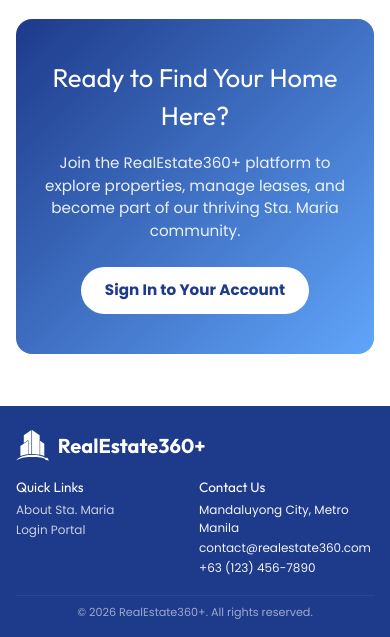
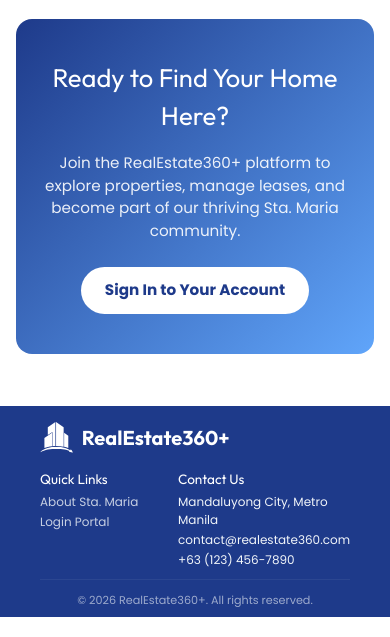
Before and after one commit to JOHNARVINTUM/RealEstateDemo, a Django app: page / in a window 390 px wide. Shown: the part 1786-2423 px from the top of the page. Run offline with Django 5.2, Linux system fonts and the light colour scheme; some libraries are stand-ins or nearby versions; some web fonts are replaced.

Commit message:
feat: improve footer layout and responsiveness across mobile and tablet sizes

```diff
--- a/static/css/landing.css
+++ b/static/css/landing.css
@@ -1,12 +1,18 @@
 /* static/css/landing.css */
 
 :root {
-  --lp-primary: #1E3A8A;      /* Rich Navy Blue */
-  --lp-secondary: #3B82F6;    /* Bright Blue */
-  --lp-accent: #60A5FA;       /* Light Blue */
-  --lp-bg-light: #F8FAFC;     /* Soft slate white */
-  --lp-text-dark: #0F172A;    /* Dark slate */
-  --lp-text-light: #F1F5F9;   /* Light gray */
+  --lp-primary: #1E3A8A;
+  /* Rich Navy Blue */
+  --lp-secondary: #3B82F6;
+  /* Bright Blue */
+  --lp-accent: #60A5FA;
+  /* Light Blue */
+  --lp-bg-light: #F8FAFC;
+  /* Soft slate white */
+  --lp-text-dark: #0F172A;
+  /* Dark slate */
+  --lp-text-light: #F1F5F9;
+  /* Light gray */
   --lp-white: #FFFFFF;
   --lp-shadow-sm: 0 4px 6px -1px rgba(0, 0, 0, 0.05);
   --lp-shadow-lg: 0 10px 25px -5px rgba(0, 0, 0, 0.1);
@@ -30,7 +36,12 @@
   min-height: 100vh;
 }
 
-.lp-wrapper h1, .lp-wrapper h2, .lp-wrapper h3, .lp-wrapper h4, .lp-wrapper h5, .lp-wrapper h6 {
+.lp-wrapper h1,
+.lp-wrapper h2,
+.lp-wrapper h3,
+.lp-wrapper h4,
+.lp-wrapper h5,
+.lp-wrapper h6 {
   font-family: var(--lp-font-heading);
   margin: 0;
 }
@@ -109,7 +120,8 @@
 
 .lp-btn-login {
   background-color: var(--lp-primary);
-  color: #FFFFFF !important; /* Force white text for readability */
+  color: #FFFFFF !important;
+  /* Force white text for readability */
   padding: 10px 24px;
   border-radius: 999px;
   font-weight: 600;
@@ -295,7 +307,7 @@
   text-align: center;
   padding: 100px 24px;
   border-radius: 32px;
-  margin: 64px auto;
+  margin: 0 auto 64px auto;
   max-width: 1200px;
 }
 
@@ -379,7 +391,7 @@
 .lp-footer-bottom {
   text-align: center;
   padding-top: 24px;
-  border-top: 1px solid rgba(255,255,255,0.1);
+  border-top: 1px solid rgba(255, 255, 255, 0.1);
   font-size: 0.875rem;
   opacity: 0.6;
 }
@@ -410,6 +422,7 @@
     opacity: 0;
     transform: translateY(30px);
   }
+
   100% {
     opacity: 1;
     transform: translateY(0);
@@ -421,12 +434,15 @@
   .lp-about-grid {
     grid-template-columns: 1fr;
   }
+
   .lp-about-img {
     order: -1;
   }
+
   .lp-hero h1 {
     font-size: 3rem;
   }
+
   .lp-section {
     padding: 80px 0;
   }
@@ -444,9 +460,11 @@
   .lp-mobile-menu-btn.active span:nth-child(1) {
     transform: translateY(9px) rotate(45deg);
   }
+
   .lp-mobile-menu-btn.active span:nth-child(2) {
     opacity: 0;
   }
+
   .lp-mobile-menu-btn.active span:nth-child(3) {
     transform: translateY(-9px) rotate(-45deg);
   }
@@ -494,12 +512,23 @@
   }
 
   .lp-footer-grid {
-    grid-template-columns: 1fr;
-    gap: 32px;
+    grid-template-columns: 2fr 1fr 1fr;
+    gap: 16px;
+  }
+
+  .lp-footer h4 {
+    font-size: 1rem;
+    margin-bottom: 8px;
+  }
+
+  .lp-footer p,
+  .lp-footer-links li {
+    font-size: 0.85rem;
+    margin-bottom: 4px;
   }
 
   .lp-cta {
-    margin: 40px 16px;
+    margin: 0 16px 40px 16px;
     padding: 60px 20px;
     border-radius: 24px;
   }
@@ -512,7 +541,8 @@
     font-size: 1.125rem;
   }
 
-  .lp-btn-cta, .lp-btn-primary {
+  .lp-btn-cta,
+  .lp-btn-primary {
     width: auto;
     display: inline-block;
     padding: 14px 32px;
@@ -520,6 +550,7 @@
 }
 
 @media (max-width: 480px) {
+
   /* Container adjustments for iPhone SE (375px) */
   .lp-container {
     padding: 0 16px;
@@ -559,7 +590,8 @@
   /* Hero Section */
   .lp-hero {
     padding-top: 60px;
-    min-height: 100vh; /* Better fit for 667px height */
+    min-height: 100vh;
+    /* Better fit for 667px height */
   }
 
   .lp-hero-content {
@@ -610,7 +642,8 @@
 
   /* Call to Action (CTA) Section */
   .lp-cta {
-    margin: 0 0 32px 0; /* Removed top margin to balance space */
+    margin: 0 0 32px 0;
+    /* Removed top margin to balance space */
     padding: 40px 16px;
     border-radius: 16px;
   }
@@ -649,11 +682,11 @@
   }
 
   /* Hide the description paragraph to save space */
-  .lp-footer-grid > div:first-child p {
+  .lp-footer-grid>div:first-child p {
     display: none;
   }
 
-  .lp-footer-grid > div:first-child {
+  .lp-footer-grid>div:first-child {
     grid-column: span 2;
     margin-bottom: 0;
   }
@@ -663,7 +696,8 @@
     margin-bottom: 4px;
   }
 
-  .lp-footer p, .lp-footer-links li {
+  .lp-footer p,
+  .lp-footer-links li {
     font-size: 0.75rem;
     margin-bottom: 2px;
   }
@@ -675,7 +709,26 @@
   .lp-footer-bottom {
     padding-top: 8px;
     font-size: 0.7rem;
-    border-top: 1px solid rgba(255,255,255,0.1);
+    border-top: 1px solid rgba(255, 255, 255, 0.1);
     margin-top: 16px;
   }
 }
+
+@media (max-width: 1024px) {
+  .lp-footer {
+    height: 25vh !important;
+    overflow: hidden !important;
+    padding: 24px 24px calc(16px + env(safe-area-inset-bottom)) !important;
+    display: flex;
+    flex-direction: column;
+    justify-content: center;
+    margin-top: auto;
+    position: sticky;
+    top: 100vh;
+  }
+
+  .lp-footer-bottom {
+    margin-top: auto;
+    padding-top: 12px;
+  }
+}
```
